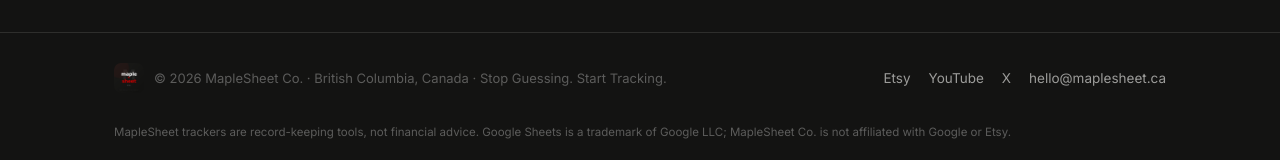
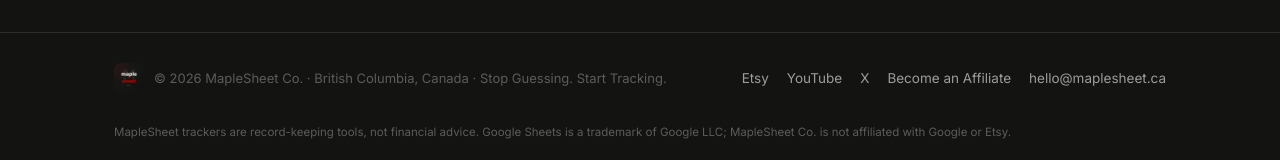
Before and after one commit to maplesheetco/maplesheet-website, a React (Vite) app: page /about in a window 1280 px wide. Shown: the part 1580-1740 px from the top of the page. Built offline with nearby package versions, Linux system fonts and the light colour scheme.

Commit message:
Add affiliate link to UI component

```diff
--- a/src/ui.jsx
+++ b/src/ui.jsx
@@ -104,6 +104,7 @@ export function Footer() {
           <a href={CONFIG.shopUrl} target="_blank" rel="noreferrer" style={{ color: B.grayLight, textDecoration: "none" }}>Etsy</a>
           <a href={CONFIG.youtubeUrl} target="_blank" rel="noreferrer" style={{ color: B.grayLight, textDecoration: "none" }}>YouTube</a>
           <a href={CONFIG.xUrl} target="_blank" rel="noreferrer" style={{ color: B.grayLight, textDecoration: "none" }}>X</a>
+          <a href={CONFIG.affiliateUrl} target="_blank" rel="noreferrer" style={{ color: B.grayLight, textDecoration: "none" }}>Become an Affiliate</a>
           <a href={`mailto:${CONFIG.email}`} style={{ color: B.grayLight, textDecoration: "none" }}>{CONFIG.email}</a>
         </div>
       </div>
```
